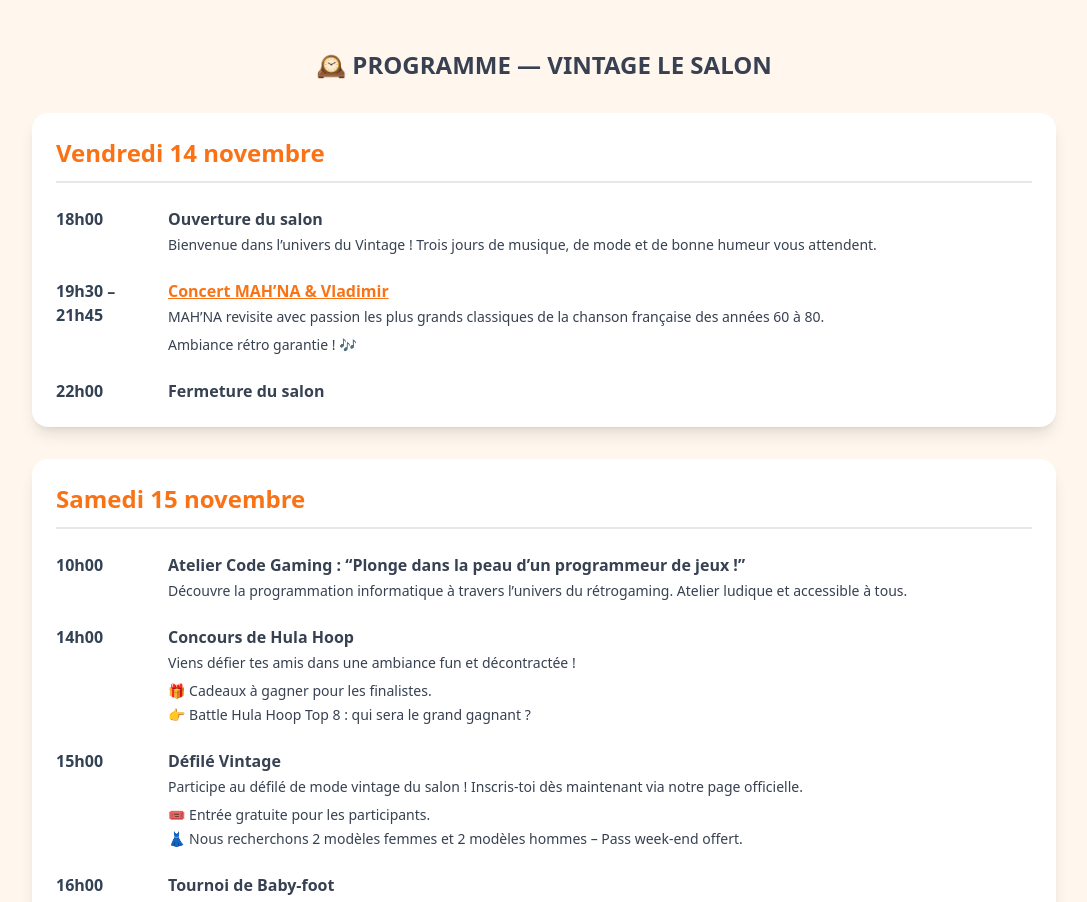
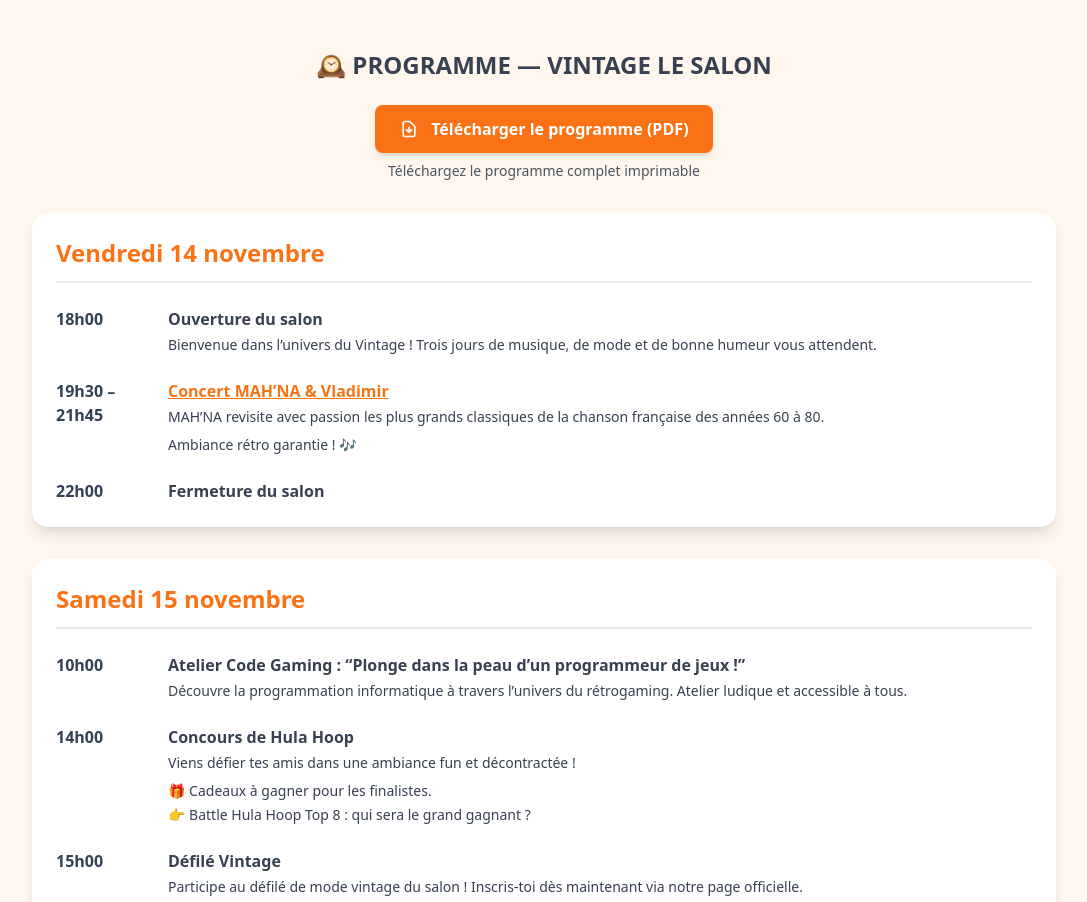
Before and after one commit to takako916/salonvintage43, a Next.js app: page / in a window 1280 px wide. Shown: the part 6257-7159 px from the top of the page, without its empty margins (96-1183 px from the left). Built offline with nearby package versions, Linux system fonts and the light colour scheme.

Commit message:
programme pdf  Changes to be committed: 	modified:   components/ProgramList.tsx 	new file:   public/programme.pdf

```diff
--- a/components/ProgramList.tsx
+++ b/components/ProgramList.tsx
@@ -5,6 +5,33 @@ export default function ProgramList() {
         <h2 className="text-2xl font-bold text-ink mb-2">
           🕰️ PROGRAMME — VINTAGE LE SALON
         </h2>
+
+        {/* PDF Download Section */}
+        <div className="mt-6">
+          <a
+            href="/programme.pdf"
+            download
+            className="inline-flex items-center gap-3 px-6 py-3 bg-brand text-white rounded-lg hover:bg-brand/90 transition-all duration-200 shadow-md hover:shadow-lg"
+          >
+            <svg
+              className="w-5 h-5"
+              fill="none"
+              stroke="currentColor"
+              viewBox="0 0 24 24"
+            >
+              <path
+                strokeLinecap="round"
+                strokeLinejoin="round"
+                strokeWidth={2}
+                d="M12 10v6m0 0l-3-3m3 3l3-3m2 8H7a2 2 0 01-2-2V5a2 2 0 012-2h5.586a1 1 0 01.707.293l5.414 5.414a1 1 0 01.293.707V19a2 2 0 01-2 2z"
+              />
+            </svg>
+            <span className="font-semibold">Télécharger le programme (PDF)</span>
+          </a>
+          <p className="text-sm text-gray-600 mt-2">
+            Téléchargez le programme complet imprimable
+          </p>
+        </div>
       </div>
 
       <div className="space-y-8">
```
Also changed, not shown: 1 other file (tests, documents, lock files or other folders).
